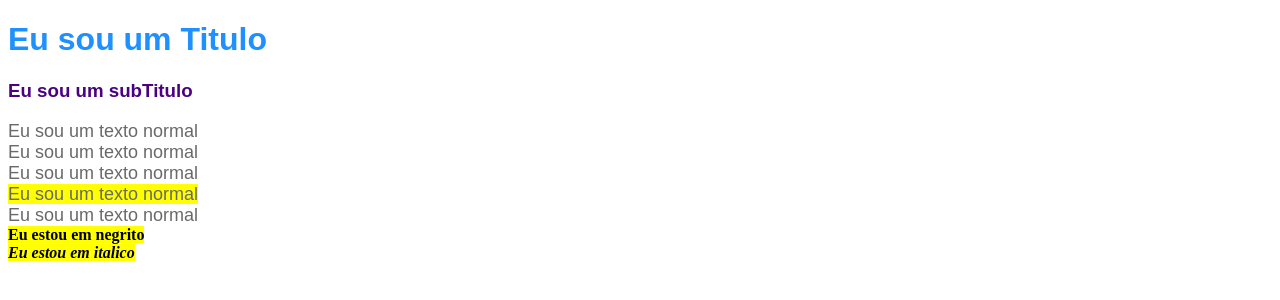
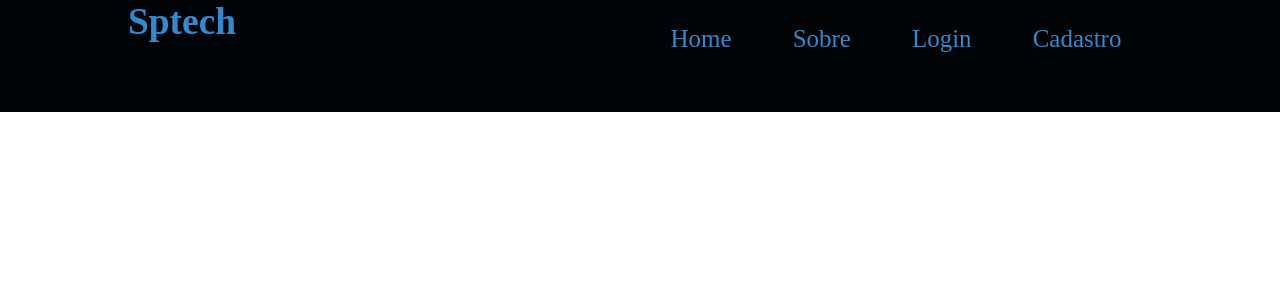
Before and after one commit to YuriMartins/prj_YuriMartins, a plain HTML site: page index.html in a window 1280 px wide. Drawn offline with Linux system fonts and the light colour scheme.

Commit message:
v1 hearder

```diff
--- a/index.html
+++ b/index.html
@@ -6,29 +6,26 @@
     <meta name="viewport" content="width=device-width, initial-scale=1.0">
     <link rel="stylesheet" href="style.css">
 
-    <title>Projeto IOT revolucionário</title>
+    <title>Sptech</title>
 
 </head>
 <body>
-    <h1 >
-        Eu sou um Titulo
-    </h1>
 
-    <h3 >
-        Eu sou um subTitulo
-    </h3>
-    <span> Eu sou um texto normal
-    </span><br>
-    <span> Eu sou um texto normal
-    </span><br>
-    <span> Eu sou um texto normal
-    </span><br>
-    <span class="spanDestaque"> Eu sou um texto normal
-    </span><br>
-    <span> Eu sou um texto normal
-    </span><br>
-    <b id="bDestaque">Eu estou em negrito<b><br>
-    <i class="iDestaque">Eu estou em italico<i>
+    <div class="nav">
+        <div class="container">
+       <h1>Sptech</h1>
+       <ul class="navbar">
+           <li>Home</li>
+           <li>Sobre</li>
+           <li>Login</li>
+           <li>Cadastro</li>
+       </ul>
+    </div>
+    </div>
+
+
+
+
 
 
 </body>
--- a/style.css
+++ b/style.css
@@ -1,24 +1,33 @@
+html, body, h1, h3 {
+    margin: 0;
+    padding: 0;
+    border: 0;
+}
+.nav {
+    background-color: #000407;
+    color: #3289cd;
+    width: 100vw;
+    height: 14vh;
+}
+.container {
+    display: flex;
+    flex-direction: row;
+    justify-content: space-between;
+    width: 80vw;
+    /* height: 14vh; */
+    margin-left: auto;
+    margin-right: auto;
+}
+h1 {
+    font-size: calc(3 * (0.6vw + 0.6vh));
+}
 
-h1{
-    color: dodgerblue;
-    font-family: 'Arial';
+.navbar{
+    display: flex;
+    width: 40vw;
+    justify-content: space-around;
+    font-size: calc(3 * (0.4vw + 0.4vh));
 }
-h3{
-
-    color:indigo;
-    font-family:'Arial';
+li {
+    list-style-type: none;
 }
-span{
-    color: dimgray;
-    font-family: 'Arial';
-    font-size: 18px;
-}
-.spanDestaque {
-    background-color: yellow;
-}
-#bDestaque {
-    background-color: yellow;
-}
-.iDestaque {
-    background-color: yellow;
-}
```
